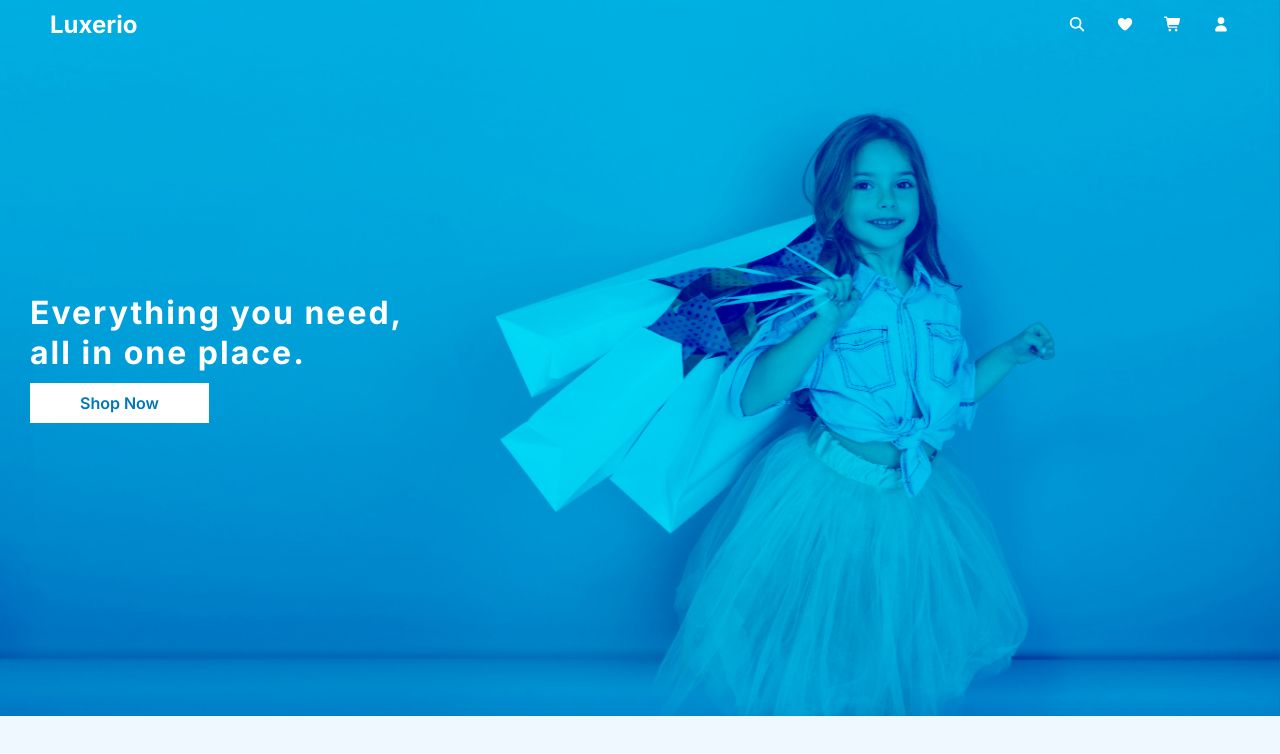
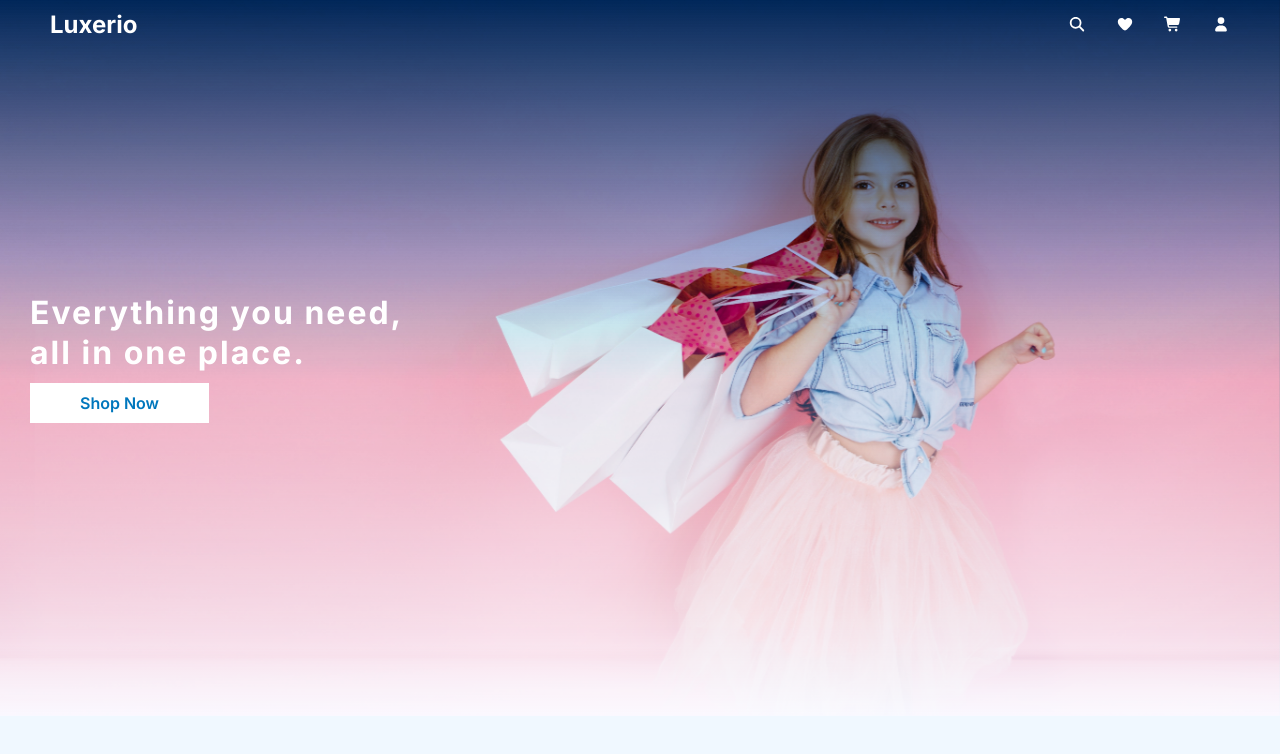
Before and after one commit to Yashchoudhary74/myecommerce, a React (Vite) app: page / in a window 1280 px wide. Shown: the top 754 px of the page. Built offline with nearby package versions, Linux system fonts and the light colour scheme.

Commit message:
Update HeroSection.css

```diff
--- a/src/css/HeroSection.css
+++ b/src/css/HeroSection.css
@@ -7,6 +7,7 @@
     justify-content: center;
     align-items: center;
     background-color: #0077bd;
+    background: linear-gradient(0deg, #070c1800, #001a39);
     /* background-color: yellow; */
 }
 
```
